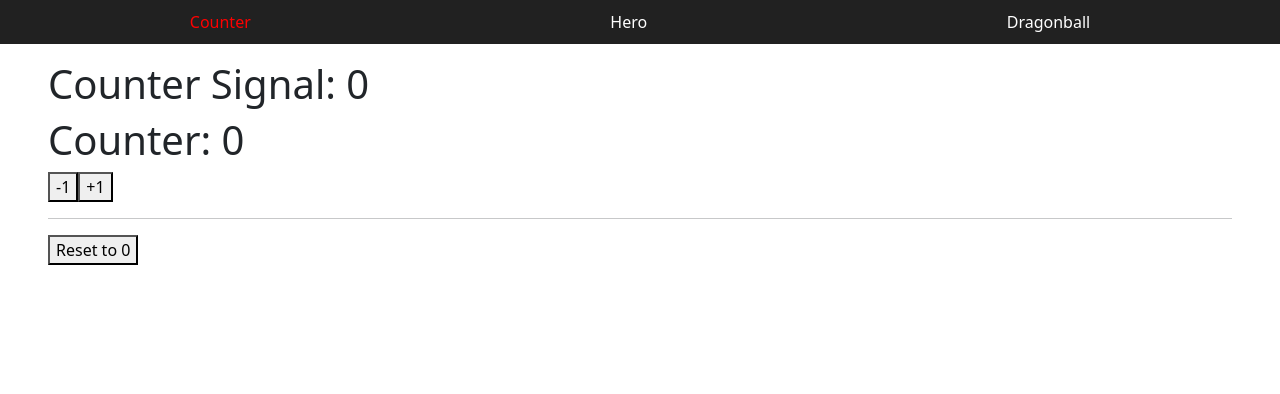
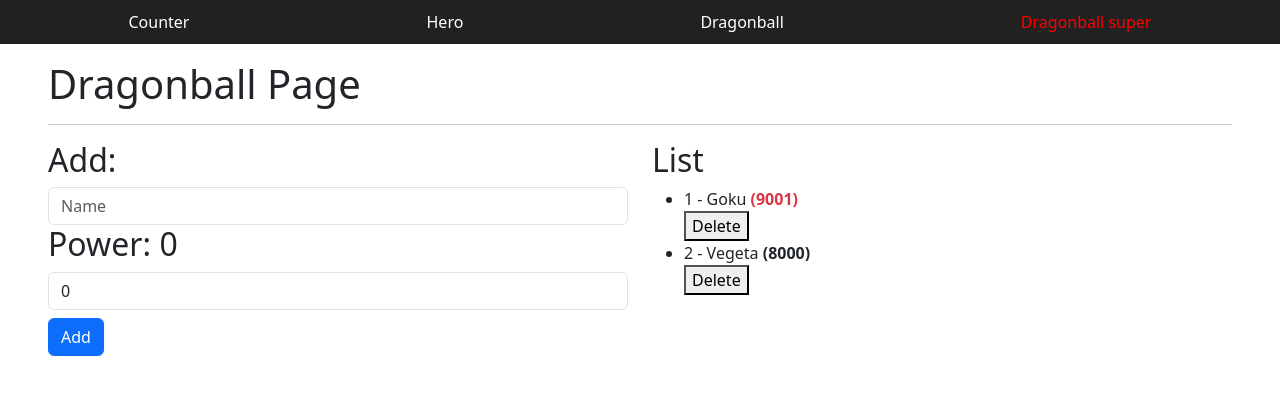
Before and after one commit to Milin7/Angular-course, an Angular app: page /dragonball-super in a window 1280 px wide. Before the commit this address led to /. Shown: the top 394 px of the page. Built offline with nearby package versions, Linux system fonts and the light colour scheme.

Commit message:
Section 5: Preparation for new page

```diff
--- a/src/app/components/shared/navbar/navbar.html
+++ b/src/app/components/shared/navbar/navbar.html
@@ -23,4 +23,7 @@
   >
   <a [routerLink]="['/hero']" [routerLinkActive]="'active'">Hero</a>
   <a [routerLink]="['/dragonball']" [routerLinkActive]="'active'">Dragonball</a>
+  <a routerLink="/dragonball-super" routerLinkActive="active"
+    >Dragonball super</a
+  >
 </nav>
--- /dev/null
+++ b/src/app/pages/dragonball-super/dragonball-super-page.html
@@ -0,0 +1,50 @@
+<h1>Dragonball Page</h1>
+<hr />
+
+<section class="row">
+  <div class="col-12 col-sm-6">
+    <h2>Add: {{ name() }}</h2>
+
+    <input
+      type="text"
+      class="form-control"
+      placeholder="Name"
+      [value]="name()"
+      (change)="name.set(txtName.value)"
+      #txtName
+    />
+    <h2>Power: {{ power() }}</h2>
+    <input
+      type="number"
+      class="form-control mt-2"
+      placeholder="Power"
+      [value]="power()"
+      (change)="power.set(+txtPower.value)"
+      #txtPower
+    />
+
+    <button (click)="addCharacter()" class="mt-2 btn btn-primary">Add</button>
+  </div>
+
+  <div class="col-12 col-sm-6">
+    <h2>List</h2>
+    <ul>
+      @for (character of characters(); track character.id; let idx = $index) {
+      @if (character.power > 500){
+      <li>
+        <span>
+          {{ idx + 1 }} -
+          {{ character.name }}
+        </span>
+
+        <strong [class.text-danger]="character.power > 9000">
+          ({{ character.power }})</strong
+        >
+      </li>
+      <button (click)="removeCharacter(character.id)">Delete</button>
+      } @else {
+      <li><strong>Theres nobody here</strong></li>
+      } }
+    </ul>
+  </div>
+</section>
--- /dev/null
+++ b/src/app/pages/dragonball-super/dragonball-super-page.ts
@@ -0,0 +1,49 @@
+import { Component, signal } from '@angular/core';
+
+interface Character {
+  id: number;
+  name: string;
+  power: number;
+}
+
+@Component({
+  selector: 'app-dragonball-super-page',
+  imports: [],
+  templateUrl: './dragonball-super-page.html',
+})
+export class DragonballSuperPage {
+  name = signal('');
+  power = signal(0);
+
+  characters = signal<Character[]>([
+    { id: 1, name: 'Goku', power: 9001 },
+    { id: 2, name: 'Vegeta', power: 8000 },
+  ]);
+
+  addCharacter = () => {
+    if (!this.name() || !this.power() || this.power() <= 0) {
+      return;
+    }
+    const newCharacter: Character = {
+      id: this.characters().length + 1,
+      name: this.name(),
+      power: this.power(),
+    };
+    this.characters.update((currentCharacters) => [
+      ...currentCharacters,
+      newCharacter,
+    ]);
+    this.resetFields();
+  };
+
+  resetFields() {
+    this.name.set('');
+    this.power.set(0);
+  }
+
+  removeCharacter = (id: number) => {
+    this.characters.update((currentCharacters) => {
+      return currentCharacters.filter((character) => character.id !== id);
+    });
+  };
+}
--- /dev/null
+++ b/src/app/pages/dragonball/dragonball-page.html
@@ -0,0 +1,50 @@
+<h1>Dragonball Page</h1>
+<hr />
+
+<section class="row">
+  <div class="col-12 col-sm-6">
+    <h2>Add: {{ name() }}</h2>
+
+    <input
+      type="text"
+      class="form-control"
+      placeholder="Name"
+      [value]="name()"
+      (change)="name.set(txtName.value)"
+      #txtName
+    />
+    <h2>Power: {{ power() }}</h2>
+    <input
+      type="number"
+      class="form-control mt-2"
+      placeholder="Power"
+      [value]="power()"
+      (change)="power.set(+txtPower.value)"
+      #txtPower
+    />
+
+    <button (click)="addCharacter()" class="mt-2 btn btn-primary">Add</button>
+  </div>
+
+  <div class="col-12 col-sm-6">
+    <h2>List</h2>
+    <ul>
+      @for (character of characters(); track character.id; let idx = $index) {
+      @if (character.power > 500){
+      <li>
+        <span>
+          {{ idx + 1 }} -
+          {{ character.name }}
+        </span>
+
+        <strong [class.text-danger]="character.power > 9000">
+          ({{ character.power }})</strong
+        >
+      </li>
+      <button (click)="removeCharacter(character.id)">Delete</button>
+      } @else {
+      <li><strong>Theres nobody here</strong></li>
+      } }
+    </ul>
+  </div>
+</section>
--- /dev/null
+++ b/src/app/pages/dragonball/dragonball-page.ts
@@ -0,0 +1,46 @@
+import { Component, computed, signal } from '@angular/core';
+
+interface Character {
+  id: number;
+  name: string;
+  power: number;
+}
+
+@Component({
+  selector: 'app-dragonball-page',
+  imports: [],
+  templateUrl: './dragonball-page.html',
+})
+export class DragonballPage {
+  name = signal('');
+  power = signal(0);
+
+  characters = signal<Character[]>([{ id: 1, name: 'Goku', power: 9001 }]);
+
+  addCharacter = () => {
+    if (!this.name() || !this.power() || this.power() <= 0) {
+      return;
+    }
+    const newCharacter: Character = {
+      id: this.characters().length + 1,
+      name: this.name(),
+      power: this.power(),
+    };
+    this.characters.update((currentCharacters) => [
+      ...currentCharacters,
+      newCharacter,
+    ]);
+    this.resetFields();
+  };
+
+  resetFields() {
+    this.name.set('');
+    this.power.set(0);
+  }
+
+  removeCharacter = (id: number) => {
+    this.characters.update((currentCharacters) => {
+      return currentCharacters.filter((character) => character.id !== id);
+    });
+  };
+}
--- a/src/app/pages/dragonball/dragonball-page/dragonball-page.html
+++ /dev/null
@@ -1,27 +0,0 @@
-<h1>Dragonball Page</h1>
-<hr />
-
-<section class="row">
-  <div class="col-12 col-sm-6">
-    <h2>Add:</h2>
-    <input type="text" class="form-control" placeholder="Name" />
-    <input type="number" class="form-control mt-2" placeholder="Power" />
-
-    <button class="mt-2 btn btn-primary">Add</button>
-  </div>
-
-  <div class="col-12 col-sm-6">
-    <h2>List</h2>
-    <ul>
-      @for (character of characters(); track character.id; let idx = $index) {
-      <li>
-        <span>
-          {{ idx + 1 }} -
-          {{ character.name }}
-        </span>
-        <strong class="text-danger"> ({{ character.power }})</strong>
-      </li>
-      }
-    </ul>
-  </div>
-</section>
--- a/src/app/pages/dragonball/dragonball-page/dragonball-page.ts
+++ /dev/null
@@ -1,20 +0,0 @@
-import { Component, signal } from '@angular/core';
-
-interface Character {
-  id: number;
-  name: string;
-  power: number;
-}
-
-@Component({
-  selector: 'app-dragonball-page',
-  imports: [],
-  templateUrl: './dragonball-page.html',
-})
-export class DragonballPage {
-  characters = signal<Character[]>([
-    { id: 1, name: 'Goku', power: 9001 },
-    { id: 2, name: 'Vegeta', power: 8000 },
-    { id: 3, name: 'Piccolo', power: 3000 },
-  ]);
-}
```
Also changed, not shown: src/app/app.routes.ts (+6 -1 lines).
